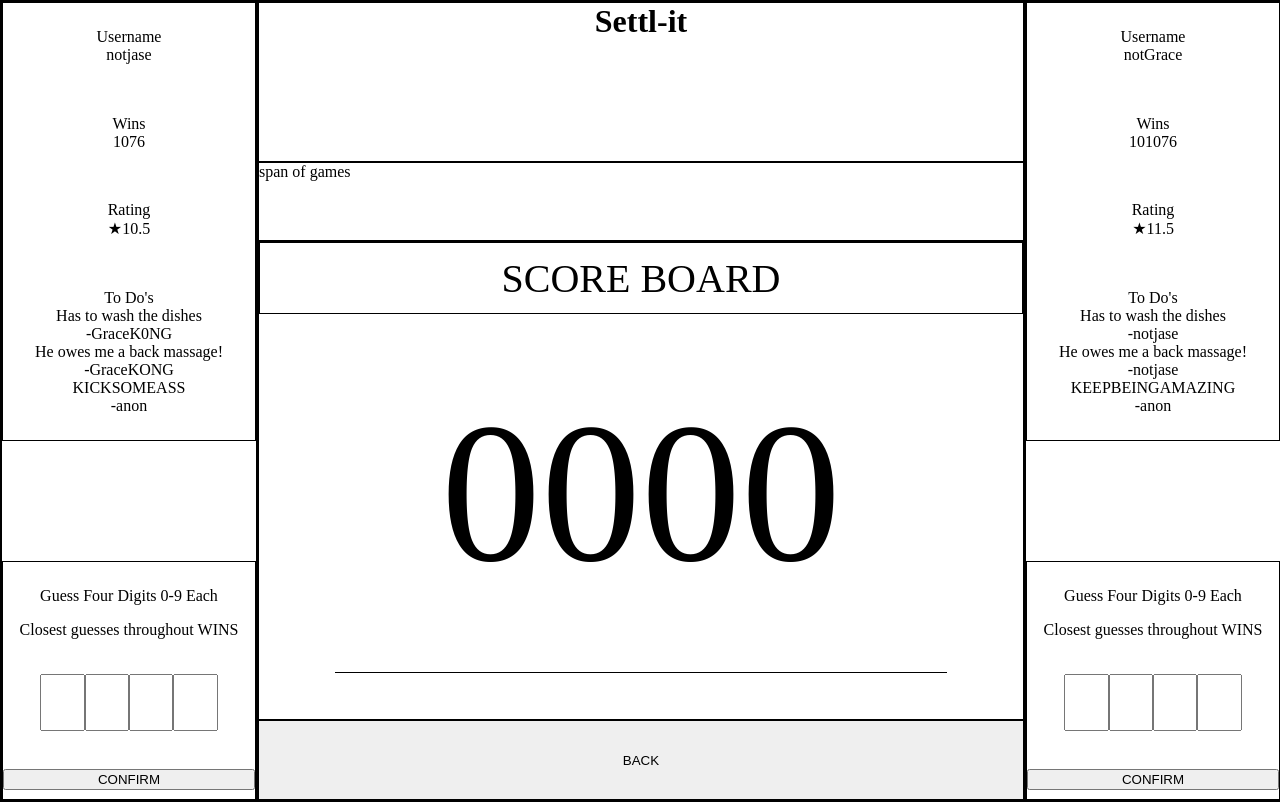
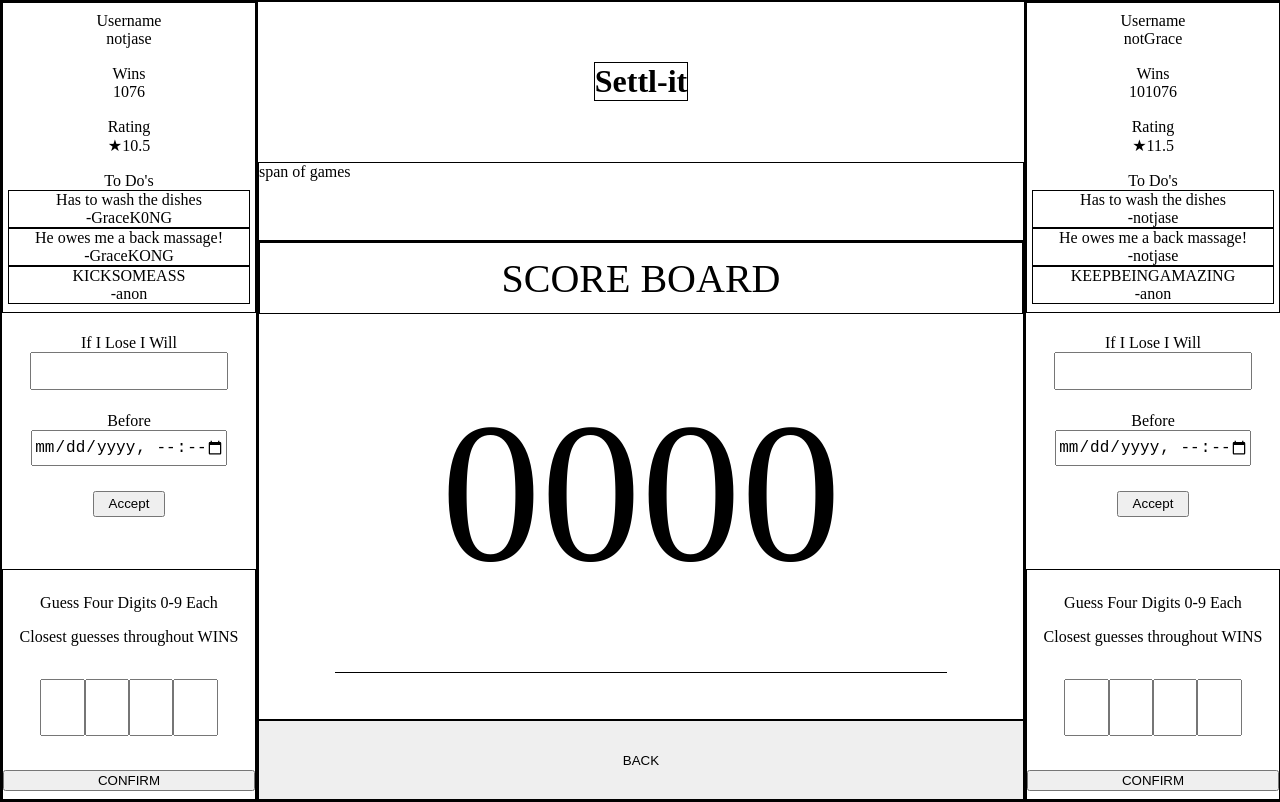
Before and after one commit to jase-d/uDecide, a Next.js app: page /settl-it/app in a window 1280 px wide. Built offline with nearby package versions, Linux system fonts and the light colour scheme.

Commit message:
Let each user agree to what they will do if the lose

```diff
--- a/pages/settl-it/app.jsx
+++ b/pages/settl-it/app.jsx
@@ -18,15 +18,17 @@ export default class App extends React.Component {
       gameValues: [0,0,0,0],
       roundWinner: null,
       score1: '',
-      score2: ''
+      score2: '',
+      task1: {},
+      task2: {}
     };
     this.isReady = this.isReady.bind(this);
     this.compare = this.compare.bind(this);
+    this.agreeToTask = this.agreeToTask.bind(this);
   };
 
   async compare(gameValues) {
     await this.setState({ gameValues: gameValues, finishRound: !this.state.finishRound });
-
     var keep1 = document.getElementById(styles.scoreKeeper1);
     var differences1 = this.state.ply1Guess.map((guess, index) => Math.abs(guess - gameValues[index]));
     var total1 = differences1.reduce((acc, difference) => acc += difference, 0);
@@ -37,13 +39,11 @@ export default class App extends React.Component {
 
     keep1.innerHTML = `<span>${differences1.join(' + ')}</span> = <span>${total1}</span>`;
     keep2.innerHTML = `<span>${differences2.join(' + ')}</span> = <span>${total2}</span>`;
-
     if (total1 > total2) {
       await this.setState({score2: this.state.score2 += '|'});
     } else {
       await this.setState({score1: this.state.score1 += '|'});
     };
-
     if (this.state.score1.length === 5 || this.state.score2.length === 5) {
       if (this.state.score1.length === 5) {
         alert('PLAYER 1 WINS');
@@ -86,13 +86,17 @@ export default class App extends React.Component {
     this.gameReady();
   };
 
+  agreeToTask(task) {
+    this.setState({ task });
+  };
+
   render() {
-
+    console.log(this.state.task)
     return(
       <div className={styles.outter}>
-          <Player1 gameValues={this.state.gameValues} isReady={this.isReady} />
+          <Player1 agree={this.agreeToTask} gameValues={this.state.gameValues} isReady={this.isReady} />
           <Main score1={this.state.score1} score2={this.state.score2} compare={this.compare} />
-          <Player2 gameValues={this.state.gameValues} isReady={this.isReady}/>
+          <Player2 agree={this.agreeToTask} gameValues={this.state.gameValues} isReady={this.isReady}/>
       </div>
     );
   };
--- a/pages/settl-it/components/Main.jsx
+++ b/pages/settl-it/components/Main.jsx
@@ -6,17 +6,13 @@ const GameBox = dynamic(() => import('./GameBox.jsx'));
 export default class Main extends React.Component {
   constructor(props) {
     super(props);
-    this.state = {
-      game: null
-    };
-
-
   };
   render() {
     return (
       <div className={styles.container}>
-        <h1 className={styles.header}>Settl-it
-        </h1>
+        <div id={styles.headContainer}>
+          <h1 className={styles.header}>Settl-it</h1>
+        </div>
         <div className={styles.bar}> span of games
         </div>
         <GameBox score1={this.props.score1} score2={this.props.score2} compare={this.props.compare} />
--- a/pages/settl-it/components/Player1.jsx
+++ b/pages/settl-it/components/Player1.jsx
@@ -3,34 +3,63 @@ import styles from '../styles/settl.module.css';
 
 import dynamic from 'next/dynamic';
 const App = dynamic(import('../app.jsx'));
-
-import Player1Info from './Player1Info';
+const Player1Info = dynamic(import('./Player1Info'))
 
 export default class Player1 extends React.Component {
   constructor(props) {
     super(props);
 
     this.state = {
-      roundFinished: this.props.finished,
-      gameValues: this.props.gameValues,
-      check: true
+      check: true,
+      taskVal: '',
+      dateVal: null,
+      user: ''
     }
 
     this.confirm = this.confirm.bind(this);
+    this.handleTaskSubmit = this.handleTaskSubmit.bind(this);
+    this.handleChange = this.handleChange.bind(this);
   };
 
 
   confirm() {
     const inputs = document.getElementsByClassName(styles.player1Picks);
     const values = Array.from(inputs).map((input) => Number(input.value));
-    this.props.isReady(1, values)
-  }
+    this.props.isReady(1, values);
+  };
+
+  handleTaskSubmit(e) {
+    e.preventDefault()
+    this.props.agree({
+      task: this.state.taskVal,
+      timeStamp: this.state.dateVal,
+      username: this.state.user
+    });
+  };
+
+  handleChange(e) {
+    if (e.target.id === styles.task1) {
+      this.setState({taskVal: e.target.value});
+    } else {
+      this.setState({ dateVal: e.target.value });
+    };
+  };
 
   render() {
     return (
       <div className={styles.playerContainer}>
         <Player1Info />
-        <div></div>
+        <div>
+          <form className={styles.taskContainer} onSubmit={this.handleTaskSubmit}>
+            <label className={styles.label}>If I Lose I Will
+              <input id={styles.task1} type="textarea" value={this.state.taskVal} onChange={this.handleChange}></input>
+            </label>
+            <label className={styles.label}>Before
+              <input id={styles.by1} type="datetime-local" value={this.state.dateVal} onChange={this.handleChange}></input>
+            </label>
+            <input className={styles.acceptTask} type="submit" value="Accept"></input>
+          </form>
+        </div>
         <div className={styles.playerInput}>
           <div>
             <p>Guess Four Digits 0-9 Each</p>
--- a/pages/settl-it/components/Player1Info.jsx
+++ b/pages/settl-it/components/Player1Info.jsx
@@ -24,7 +24,7 @@ const Player1Info = () => {
       <div>To Do's
         {player.todos.map((task, i) => {
           return (
-          <div>
+          <div className={styles.todos} key={i}>
             <div>{task.todo}</div>
             <div>-{task.from}</div>
           </div>
--- a/pages/settl-it/components/Player2.jsx
+++ b/pages/settl-it/components/Player2.jsx
@@ -6,7 +6,16 @@ import Player2Info from './Player2Info.jsx';
 export default class Player2 extends React.Component {
   constructor(props) {
     super(props);
+
+    this.state = {
+      check: true,
+      taskVal: '',
+      dateVal: null,
+    }
+
     this.confirm = this.confirm.bind(this);
+    this.handleTaskSubmit = this.handleTaskSubmit.bind(this);
+    this.handleChange = this.handleChange.bind(this);
   };
 
   confirm() {
@@ -15,11 +24,35 @@ export default class Player2 extends React.Component {
     const values = Array.from(inputs).map((input) => Number(input.value));
     this.props.isReady(2, values)
   }
+
+  handleTaskSubmit(e) {
+    e.preventDefault()
+    this.props.agree({task: this.state.taskVal, timeStamp: this.state.dateVal});
+  }
+
+  handleChange(e) {
+    if (e.target.id === styles.task2) {
+      this.setState({taskVal: e.target.value})
+    } else {
+      this.setState({dateVal: e.target.value})
+    }
+  }
+
   render() {
     return (
       <div className={styles.playerContainer}>
         <Player2Info />
-        <div></div>
+        <div>
+        <form className={styles.taskContainer} onSubmit={this.handleTaskSubmit}>
+            <label className={styles.label}>If I Lose I Will
+              <input id={styles.task2} type="textarea" value={this.state.taskVal} onChange={this.handleChange}></input>
+            </label>
+            <label className={styles.label}>Before
+              <input id={styles.by2} type="datetime-local" value={this.state.dateVal} onChange={this.handleChange}></input>
+            </label>
+            <input className={styles.acceptTask} type="submit" value="Accept"></input>
+          </form>
+        </div>
         <div className={styles.playerInput}>
           <div>
             <p>Guess Four Digits 0-9 Each</p>
--- a/pages/settl-it/components/Player2Info.jsx
+++ b/pages/settl-it/components/Player2Info.jsx
@@ -24,7 +24,7 @@ const Player2Info = () => {
       <div>To Do's
         {player.todos.map((task, i) => {
           return (
-          <div>
+          <div className={styles.todos} key={i}>
             <div>{task.todo}</div>
             <div>-{task.from}</div>
           </div>
--- a/pages/settl-it/components/ScoreBar.jsx
+++ b/pages/settl-it/components/ScoreBar.jsx
@@ -2,7 +2,6 @@ import React from 'react';
 import styles from '../styles/settl.module.css';
 
 const ScoreBoard = ({score1, score2}) => {
-  console.log(score1, score2)
   return (
     <div className={styles.scoreBar}>
       <div id={styles.score1}>{score1}</div>
--- a/pages/settl-it/styles/settl.module.css
+++ b/pages/settl-it/styles/settl.module.css
@@ -1,25 +1,5 @@
-#scoreKeeper1 {
-  display: block;
-  letter-spacing: .1rem;
-}
 
-#scoreKeeper2 {
-  display: block;
-  letter-spacing: .1rem;
-}
 
-#score1 {
-  color: 'red';
-}
-
-#score2 {
-  color: 'red';
-}
-
-#scoreLogo {
-  font-size: 5vh;
-  color: black;
-}
 
 .outter {
   border: thin solid black;
@@ -32,7 +12,7 @@
 .playerContainer {
   border: thin solid black;
   display: grid;
-  grid-template-rows: 55% 15% 30%;
+  grid-template-rows: 39% 32% 29%;
 }
 
 .info {
@@ -42,6 +22,60 @@
   flex-direction: column;
   justify-content: space-around;
   text-align: center;
+}
+
+.todos {
+  border: thin solid black;
+}
+
+.taskContainer {
+  margin-top: 8%;
+  display: grid;
+  grid-template-rows:60% 60% 20%;
+}
+
+#task1 {
+  width: 75%;
+  height: 4vh;
+  font-size: 2vh;
+  text-align: center;
+  margin: 0 auto;
+}
+
+#by1 {
+  width: 75%;
+  height: 4vh;
+  font-size: 2vh;
+  text-align: center;
+  margin: 0 auto;
+}
+
+#task2 {
+  width: 75%;
+  height: 4vh;
+  font-size: 2vh;
+  text-align: center;
+  margin: 0 auto;
+}
+
+#by2 {
+  width: 75%;
+  height: 4vh;
+  font-size: 2vh;
+  text-align: center;
+  margin: 0 auto;
+}
+
+.acceptTask {
+  width: 28%;
+  margin: 0 auto;
+}
+
+.label {
+  display: flex;
+  text-align: center;
+  justify-items: center;
+  flex-direction: column;
 }
 
 .playerInput {
@@ -68,10 +102,18 @@
 
 /*//////////////////////////////
 // MAIN CONTAINER /////////// */
+
 .container {
   border: thin solid black;
   display: grid;
   grid-template-rows: 20% 10% 60% 10%;
+}
+
+#headContainer {
+  display: flex;
+  flex-direction: column;
+  justify-content: space-around;
+  align-items: center;
 }
 
 .header {
@@ -100,6 +142,29 @@
   color: red;
 }
 
+#scoreKeeper1 {
+  display: block;
+  letter-spacing: .1rem;
+}
+
+#scoreKeeper2 {
+  display: block;
+  letter-spacing: .1rem;
+}
+
+#score1 {
+  color: 'red';
+}
+
+#score2 {
+  color: 'red';
+}
+
+#scoreLogo {
+  font-size: 5vh;
+  color: black;
+}
+
 .game {
   display: flex;
   align-items: center;
```
